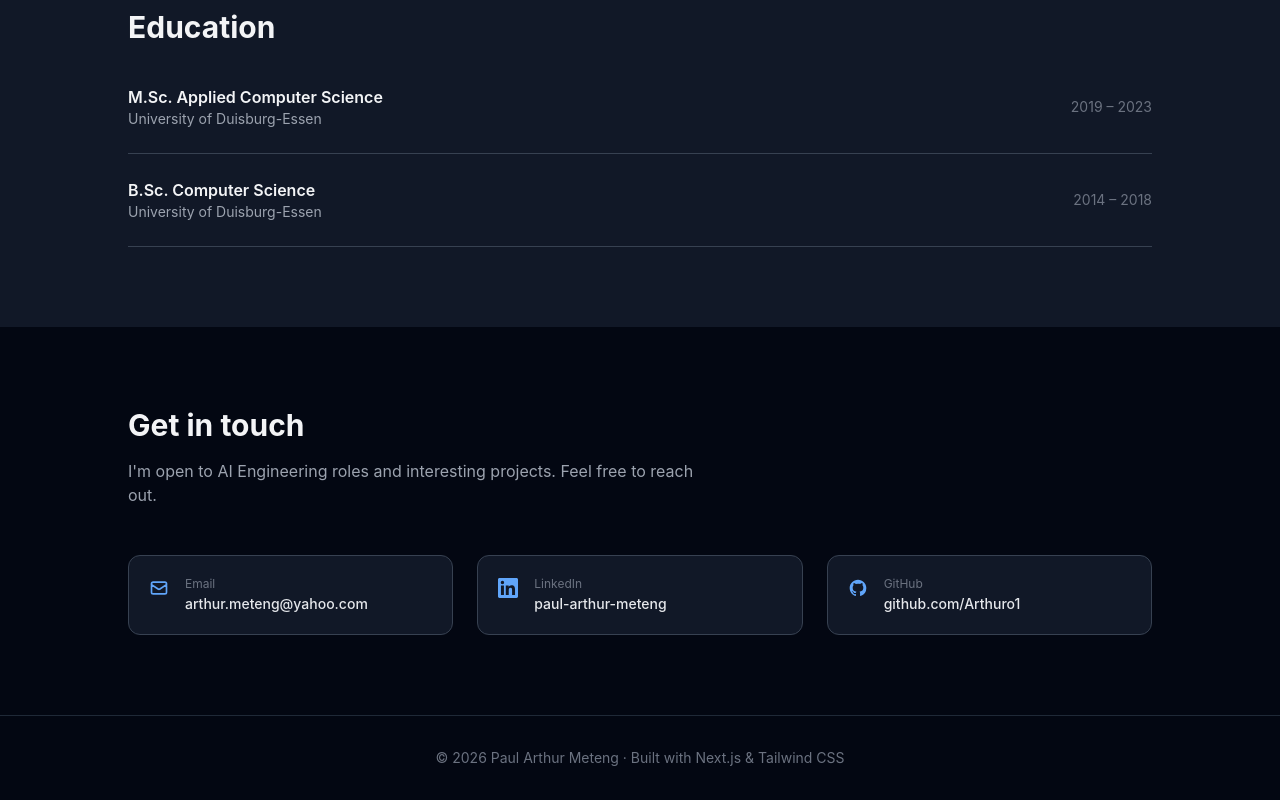
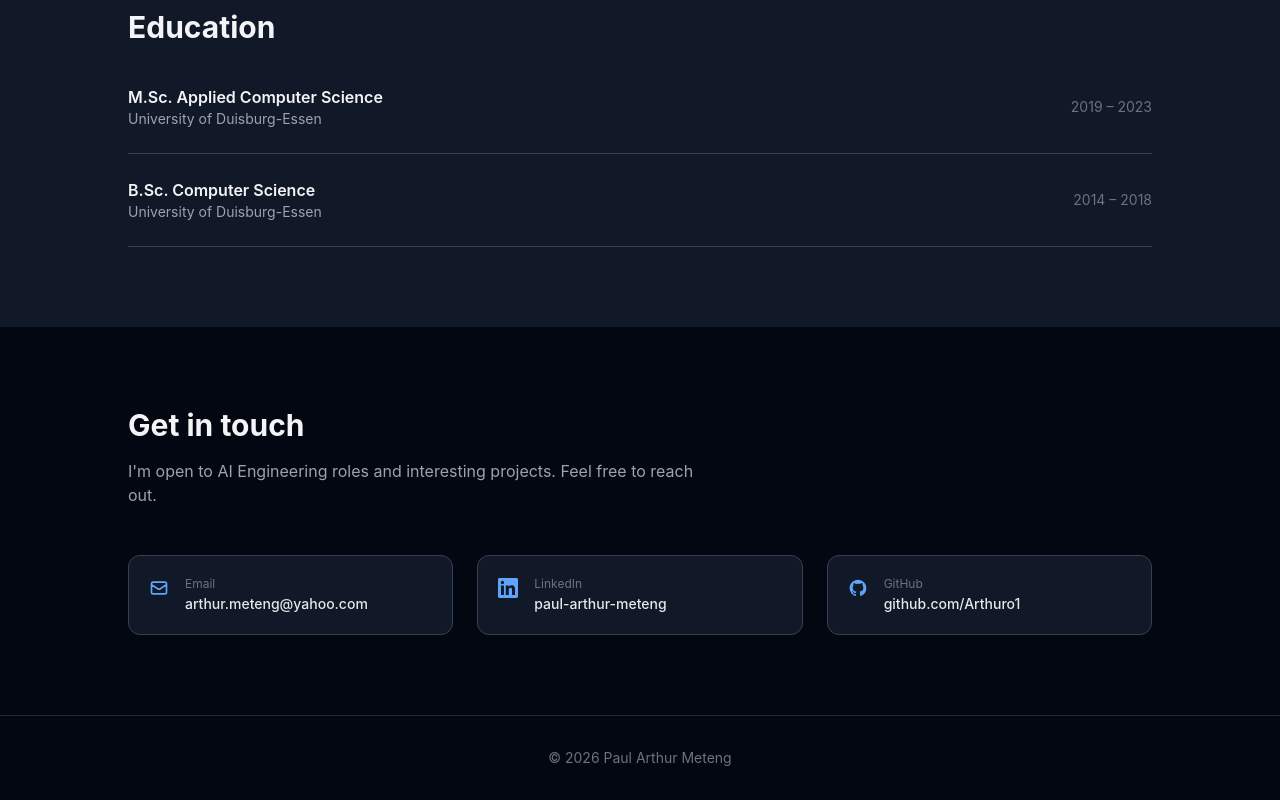
Before and after one commit to Arthuro1/portfolio, a Next.js app: page / in a window 1280 px wide. Shown: the part 4212-5012 px from the top of the page. Built offline with nearby package versions, Linux system fonts and the light colour scheme.

Commit message:
fix: remove 'Built with Next.js & Tailwind CSS' from footer

```diff
--- a/components/Footer.tsx
+++ b/components/Footer.tsx
@@ -7,7 +7,7 @@ export default function Footer() {
   return (
     <footer className="border-t border-gray-100 dark:border-gray-800 py-8 px-4 text-center bg-white dark:bg-gray-950">
       <p className="text-sm text-gray-400 dark:text-gray-500">
-        © {new Date().getFullYear()} Paul Arthur Meteng · {t.footer}
+        © {new Date().getFullYear()} Paul Arthur Meteng
       </p>
     </footer>
   );
```
